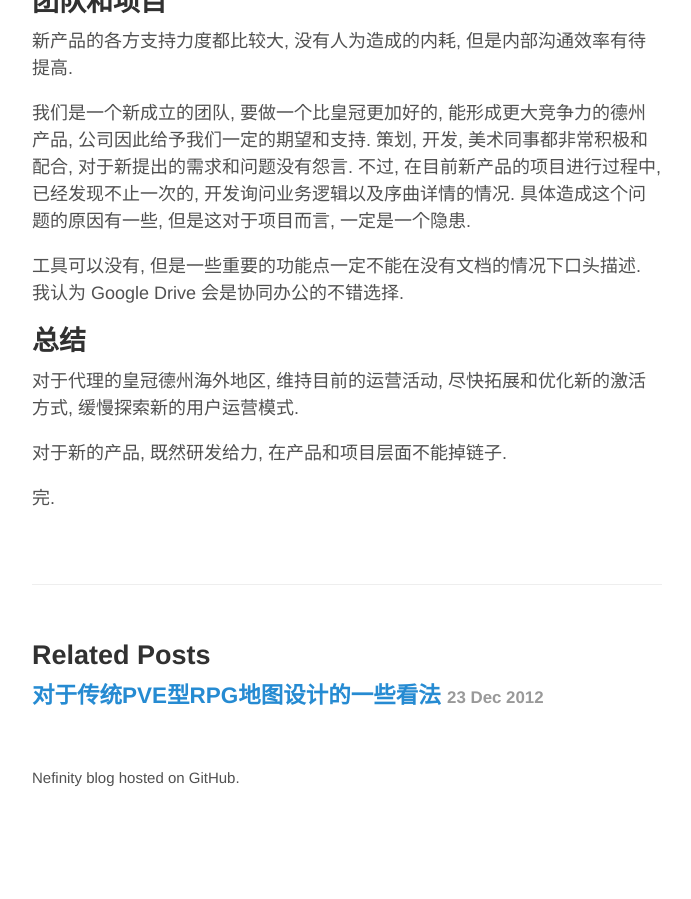
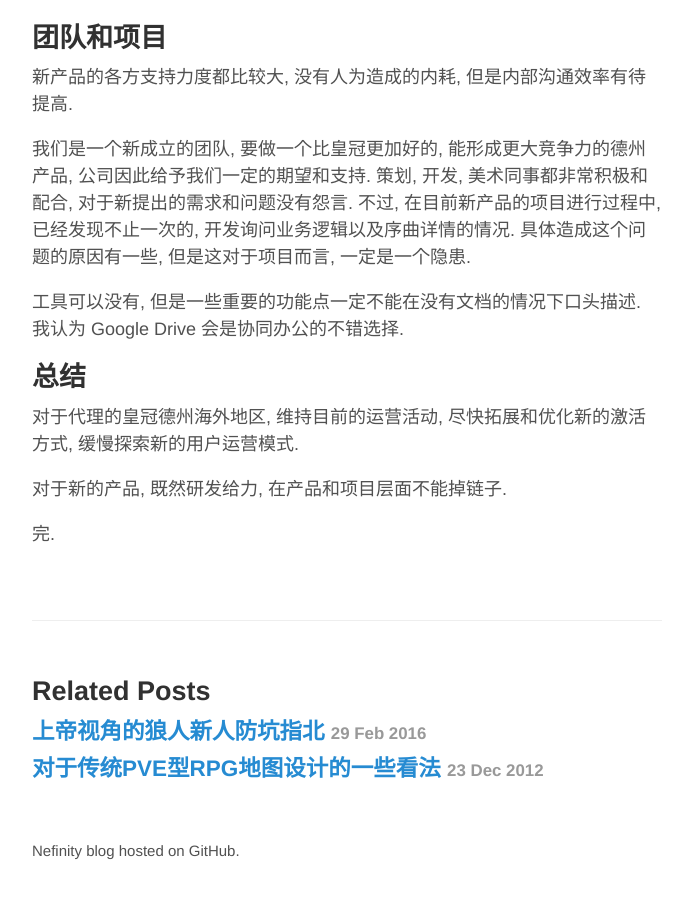
Before and after one commit to yatyricky/yatyricky.github.io, a Jekyll site: the page built from _posts/2016-01-27-first-month-on-FPTH.md, in a window 1280 px wide and 900 px high, scrolled down 1766 px. Shown: the whole window, without its empty margins (293-984 px from the left). Built offline with Jekyll 4.4.1, drawn with Linux system fonts in a browser that asks for light colours; before the commit the page ends 2593 px from its top, so only the background shows below that; part of the change alters nothing that is shown.

Commit message:
post werewolf

```diff
--- a/_layouts/post.html
+++ b/_layouts/post.html
@@ -4,6 +4,9 @@ layout: default
 
 <article class="post">
   <h1 class="post-title">{{ page.title }}</h1>
+  {% if page.author != empty %}
+    <span class="post-date">{{ page.author }}&nbsp;</span>
+  {% endif %}
   <time datetime="{{ page.date | date_to_xmlschema }}" class="post-date">{{ page.date | date_to_string }}</time>
   {{ content }}
 </article>
--- /dev/null
+++ b/_posts/2016-02-29-werewolf-guide-judge-pov.md
@@ -0,0 +1,58 @@
+---
+layout: post
+title: 上帝视角的狼人新人防坑指北
+categories: [boardgame]
+author: 碰头吧
+---
+
+今天站在一个裁判的角度来谈一下狼人杀这个游戏，就不介绍具体规则了。规则在群内发过。武汉地区对狼人杀有兴趣的朋友可以加微信号：ganjuning，长期组织狼人杀和各类其他桌游活动。
+
+在裁判心中第一位的是游戏体验，第二位才是游戏平衡。多少村民，多少狼，多少神，屠边还是屠城。在积累了一定经验后很容易决定。然而几乎每次组局都有新手玩家加入，新手玩家和老手玩家的比例也是在一定程度上影响游戏的。老手玩家多，新手玩家不敢乱发言，拿到身份牌也不知道做什么，容易没有存在感；新手玩家太多，老手玩家容易被新手血虐，早早出局、被验、带歪队伍，乱拳专打老师傅啊。为了让新手玩家和老手玩家都玩出自己的风采，在各自的层级上玩出自己的水平，就有了这篇超级新手教程。
+
+## 新手玩家
+
+狼人杀是个规则很简单的游戏，但是游戏里面的术语黑话比较多，听了会给人不知所云的感觉。各位新手，你们就当那些说术语黑话的玩家都在说梦话吧。听不懂就不要听，只听懂得了的部分。有疑问咨询裁判。下面介绍一下常见身份的玩法：
+
+### 狼人：
+
+很多新人第一次拿到狼人都会有点慌慌的。其实狼人这张牌是新人胜率最高的一张牌。正因为你是新人，你不知道怎么发言，别人就无法从你发言中得到有效信息。**新手玩家只需要晚上睁眼的时候跟着老玩家的指示杀人就可以了。**注意一下晚上睁眼指示猎杀目标的时候，动作不要太大。拿到狼人牌发言别紧张，不知道怎么发言就直接说过。
+
+### 村民：
+
+村民晚上不睁眼，没有技能，只能白天投票。但是不代表拿到村民牌就是可以随便混一混，靠身份牌带你躺赢的。既然玩游戏，就要投入啊。村民其实是可塑度可玩性最多的一个身份。有的老玩家发言的时候，飞扬跋扈，黑话满天飞，一副超级厉害的样子。不要怕！不要觉得老玩家有多厉害就不敢发言不敢行动了，就把这个当做是一个吹牛逼的游戏。**在轮到你发言的时候一定要发言，疯狂地发言，把场上局势、怀疑对象能说多少说多少，哪怕你是通过肢体表情面相和第六感都可以。**为什么呢。因为你是新手，作为村民是不知道任何夜晚的信息的。场上老玩家发言的时候，你可能觉得每个人说得都有道理，也有可能觉得每个人都是狼，你投票基本上是靠直觉，相当不准的，偶尔还会起到反作用。作为好人阵营，你想赢就只能依靠老玩家来带队了。你能做的只有一件事，就是让别人知道自己是好人，让自己不被投票放逐，让好人阵营的人头保持领先。你的发言可能漏洞百出，怀疑对象可能完全没有根据，然而老玩家是可以通过你发言的立场和角度来判断你身份的。你不知道别人的身份，没关系，多说话，让老手来判断你的身份就好。作为新手村民，一定不要不说话，这本来就是个发言的游戏，作为狼人不敢说话就算了，村民一定要大胆说话，在游戏里当个话唠。最后一点，不要说我是个好人这种话，这种话说了跟没说一样啊，狼会说自己是个坏人吗？
+
+### 身份牌：
+
+常用的身份牌有预言家、女巫、猎人。根据人数增减的身份牌有替罪羊、白痴、长老、守卫、盗贼、丘比特等等。在新手部分，只说前三个角色。
+
+### 预言家：
+
+**预言家在第一天发言的时候一定要说明两件事，第一自己是预言家，第二昨天晚上验人的情况。**一定要说。记住，是一定。预言家在游戏里是处于核心位置的一张牌，查到一个好人，好人白天就少一个怀疑对象；查到一个狼人，好人就向胜利前进了一步。拿到预言家一定要把自己身份和晚上验人情况给说出来，别的发言随意。不要怕死，说不说狼人都要杀你的。说了两轮话的预言家，强过一句话不说就死的预言家。新手把该做的都做了，就行了。
+
+### 女巫：
+
+按照难易程度来排列，预言家、女巫、猎人，递增。女巫是相对较容易的。强行给新手女巫一个指南的话，有两条。**第一条，解药第二天晚上用。第二条，解药用过之后，白天报出自己的身份和解药给了谁。**为什么呢。女巫其实是一个给预言家保命的角色，让预言家能多活一轮，多验一个人。第一个天黑身份都不明朗，药别乱用，救一个普通村民没有意义。如果第一天预言家幸存，第二天狼人的目标往往就是预言家，这个时候把药用出去。即便第二天不是杀的预言家，你在第二天救一个人也是赚的。你算一个好人，你救的一个算好人，再加上预言家报过的身份和预言家本身，加上夜晚死的人，身份就排除得差不多了，狼就在剩下的几个人里面。女巫玩法在老手那里有很多，新手这么玩就可以了。毒药怎么用，就不说了，可用可不用，属进阶部分。
+
+### 猎人：
+
+猎人算常用角色里最难的。晚上不睁眼，所有行动全凭其他玩家的发言推断。判断错误的话，会杀掉好人。所以我的建议是：当新手村民玩！**可以疯狂发言，不要暴露身份。不要乱开枪**，除非你觉得熟人比较多，可以娱乐一下，开枪把自己好朋友带走之类的。
+
+## 老手玩家
+
+一圈人，都是老玩家，或者只有一两个新玩家，就不用建议了。狼人最少需要8个人玩，还要一个裁判。作为人数特别多的聚会游戏，很多时候，旁边不会玩的朋友都被拉进来玩，熟练的玩家只有2,3个也是经常有的。这里也是从一个裁判角度，给出一点建议。心态和方向为主，技术相信老手就不用我教了。
+
+拿狼就不说了。一狼不死屠城都有可能。特别是老手拿狼，预言家和女巫落到新手玩家手里的时候，基本上好人已经输了70%。这里说的是老手玩家拿到好人身份的时候怎么玩。
+
+### 首先，求生存。
+
+因为是老手，很容易在前两轮成为游戏的焦点，被验被杀，被暴民投出去那也是经常的。新手不懂任何套路的，甚至连游戏规则都不太懂。所以一定不要想太复杂。狼人第一天或者第二天杀你，是必然的，你要做的是尽量避免在白天被投票出局，万一女巫大发善心救了你，你还可以多活一轮。老手玩家出局过早，新手玩家彼此干瞪眼找不到任何头绪，速败只能是唯一结局。所以，作为老手，你一定要把求生存放第一位。预言家，可以卖；女巫，可以卖；猎人，更加可以卖；你要是想跳个身份出来挡刀，不好意思，真神献身，分分钟把你当狼给推了。所以，不要想太多，求生存，后期人少坑也少，票带对了很容易赢的。
+
+### 第二，抿身份。
+
+新手发言个个像狼。发言多的吧，漏洞一抓一大堆；发言少的吧，到底是民呢？还是狼呢？说不定还是个预言家！万一推了个猎人，分分钟把你给崩了。抿身份尽量先从老手身上入手，至少逻辑问题少，准确性稍微高一点。有新手认神就更好了。适当的时候可以让新手神自报一下身份，具体时机自己把握，有理有据，别人不会不报。坑填的差不多了，顺次出狼就可以了。找不准的可以拉新手抗推，特别是一言不发的。推错了，那也不是你的问题，要勇于背锅。
+
+### 第三，带节奏。
+
+新手拿身份牌，拿村民牌都是容易出问题的。平安夜是个大节奏，一定要好好把握。可以适当踩一下新手里面比较爱说话的。什么身份该怎么打，在你发言的时候都可以建议一下，如果刚好新手玩家拿到了身份牌又觉得你说得比较合理，神报了身份的话，是比较有优势的。一，对跳的可以一起走，二，白天少一个上错票的名额，三，报了身份不会闷着死，填了坑，还可以指毒指枪。屠边局报身份有一定危险，但是看清楚局势报身份，比预言家女巫闷着死要好得多。老手拿到一个身份，不能只把自己当手上的身份来玩，还得考虑所有的身份在什么时候该怎么玩。谁叫你是老玩家，你不带队谁带队？
+
+最后还是写给新手玩家的，狼人杀之所以会有这么多黑话和术语，都是为了能让发言的意思明确和精简。玩个两三盘就听得懂了。听懂了你就会发现，这群人真的只是在吹牛逼。
```
